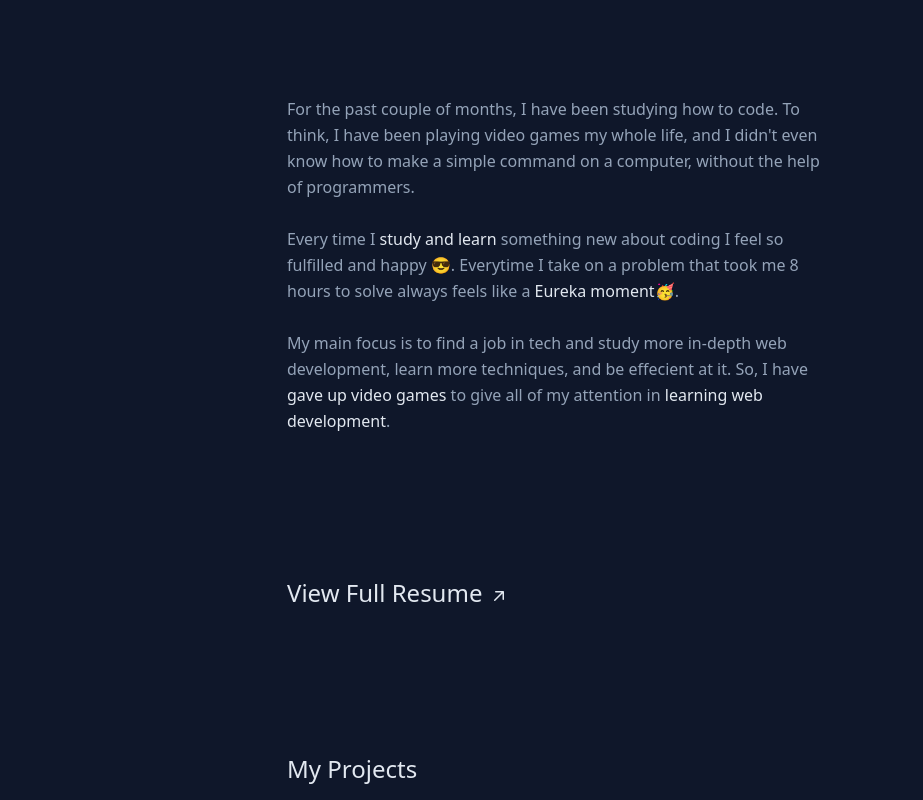
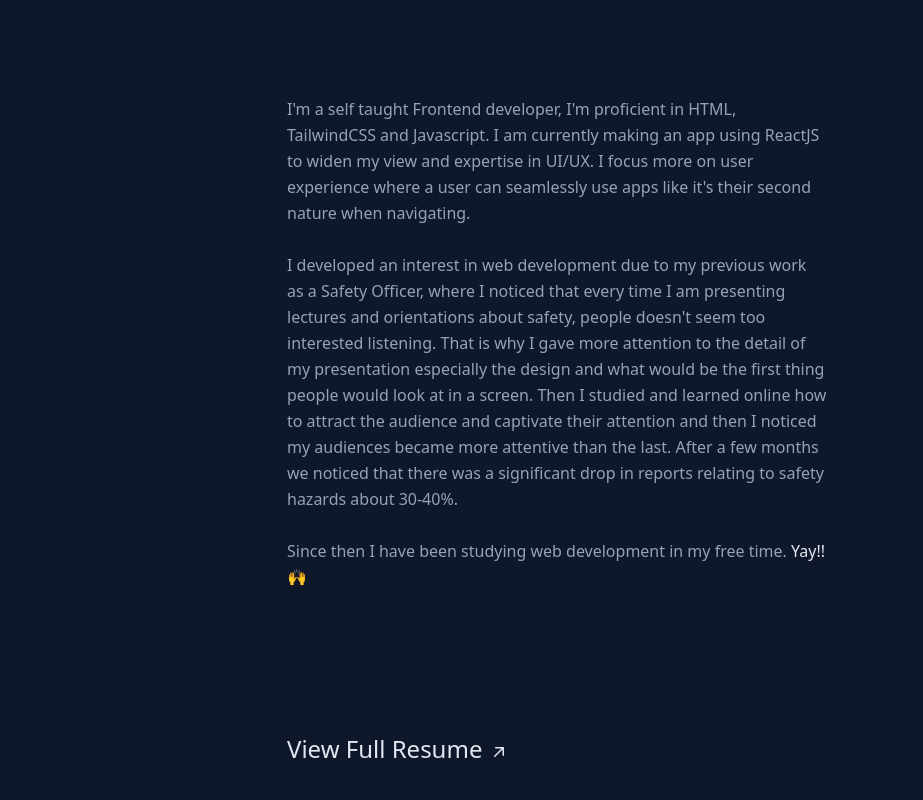
Before and after one commit to yahole/DiazJohn, a website: page src/index.html in a window 1280 px wide. Shown: the top 800 px of the page, 357-1280 px from the left. Drawn offline with Linux system fonts and the light colour scheme.

Commit message:
5th commit on about

```diff
--- a/src/index.html
+++ b/src/index.html
@@ -63,18 +63,20 @@
             <main id="content" class="pt-24 lg:w-1/2 lg:py-24">
                 <section id="about" class="mb-16 scroll-mt-16 md:mb-24 lg:mb-36 lg:scroll-mt-24" aria-label="About me">
                     <h1 class="">
-                        For the past couple of months, I have been studying how to code. To think, I have been playing video games my whole life, and I didn't even
-                        know how to make a simple command on a computer, without the help of programmers.
+                        I'm a self taught Frontend developer, I'm proficient in HTML, TailwindCSS and Javascript. I am currently making an app using ReactJS to widen my view and expertise in UI/UX. I focus more on user experience where a user can seamlessly use apps like it's their second nature when navigating.
+
                     </h1>
                     <br>
                     <h1>
-                        Every time I <a href="https://www.pinterest.com/pin/722335227721249552/" target="_blank"><span class="font-medium text-slate-200 hover:text-teal-300 focus-visible:text-teal-300" >study and learn</span></a> something new about coding I feel so fulfilled and happy 😎. Everytime I take on a problem that took me 8 hours to
-                        solve always feels like a <a href="https://ifunny.co/picture/i-m-something-programmer-myself-3AgQd4qE8?s=cl" class="font-medium text-slate-200 hover:text-teal-300 focus-visible:text-teal-300" target="_blank">Eureka moment🥳</a>.
+                        I developed an interest in web development due to my previous work as a Safety Officer, where I noticed that every time I am presenting lectures and orientations about safety, people doesn't seem too interested listening. That is why I gave more attention to the detail of my presentation especially the design and what would be the first thing people would look at in a screen. Then I studied and learned online how to attract the audience and captivate their attention and then I noticed my audiences became more attentive than the last. After a few months we noticed that there was a significant drop in reports relating to safety hazards about 30-40%.
+
                     </h1>
                     <br>
                     <h1>
-                        My main focus is to find a job in tech and study more in-depth web development, learn more techniques, and be effecient at it. So, I have <a href="https://www.reddit.com/r/playstation/comments/s86beo/i_dont_want_to_play_with_you_anymore/#lightbox" class="font-medium text-slate-200 hover:text-teal-300 focus-visible:text-teal-300" target="_blank">gave up video games</a>
-                        to give all of my attention in <a href="https://gifdb.com/gif/yay-meme-kermit-yelling-2t5mdrdbotbk6rjq.html" class="font-medium text-slate-200 hover:text-teal-300 focus-visible:text-teal-300" target="_blank">learning web development</a>.
+                        Since then I have been studying web development in my free time. <a href="https://gifdb.com/gif/yay-meme-kermit-yelling-2t5mdrdbotbk6rjq.html" class="font-medium text-slate-200 hover:text-teal-300 focus-visible:text-teal-300" target="_blank">Yay!!🙌</a>
+<!--
+                        My main focus is to find a job in tech and study more in-depth web development, learn more techniques, and be efficient at it. So, I have <a href="https://www.reddit.com/r/playstation/comments/s86beo/i_dont_want_to_play_with_you_anymore/#lightbox" class="font-medium text-slate-200 hover:text-teal-300 focus-visible:text-teal-300" target="_blank">gave up video games</a>
+                        to give all of my attention in <a href="https://gifdb.com/gif/yay-meme-kermit-yelling-2t5mdrdbotbk6rjq.html" class="font-medium text-slate-200 hover:text-teal-300 focus-visible:text-teal-300" target="_blank">learning web development</a>. -->
                     </h1>
                 </section>
 
```
